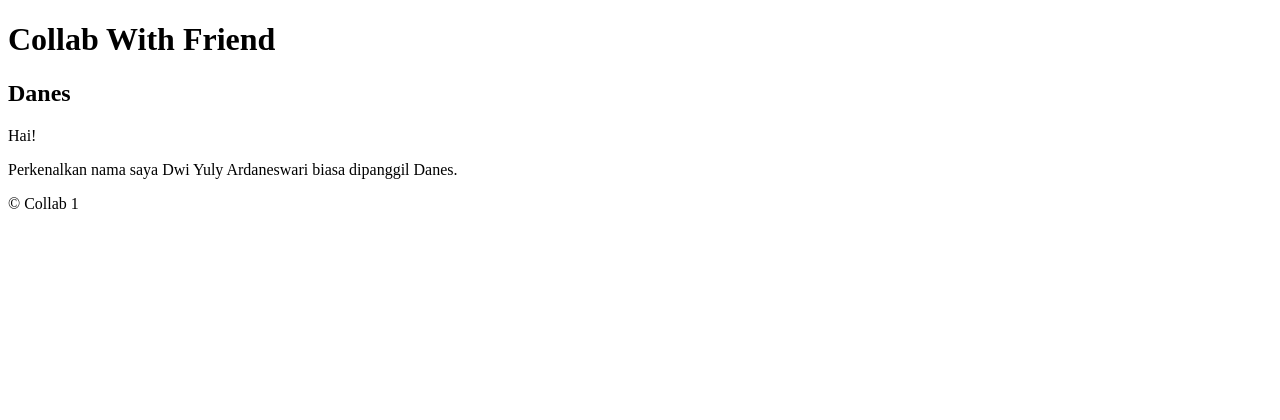
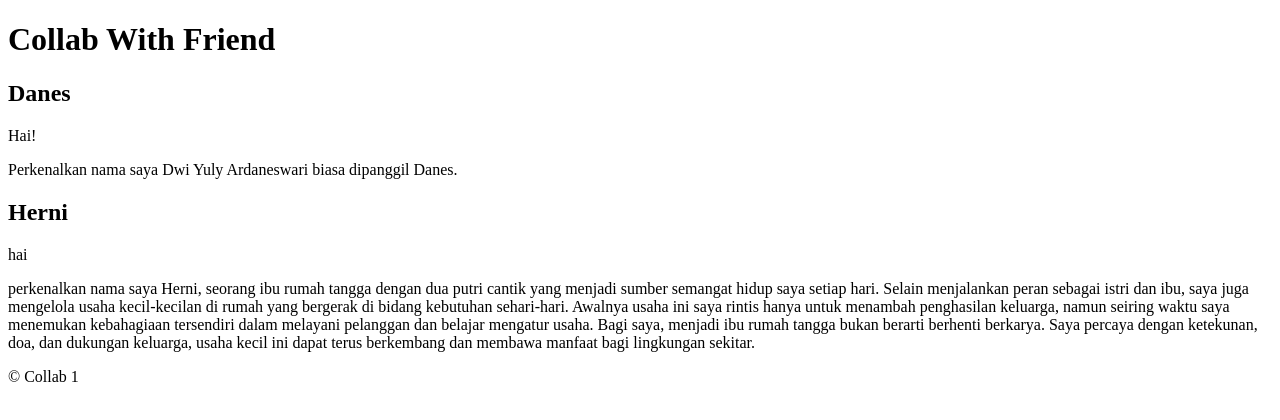
Before and after one commit to dwiyuly/git-collaboration, a plain HTML site: page index.html in a window 1280 px wide. Drawn offline with Linux system fonts and the light colour scheme.

Commit message:
sementara

```diff
--- a/index.html
+++ b/index.html
@@ -16,7 +16,13 @@
             <p>Hai!</p>
             <p>Perkenalkan nama saya Dwi Yuly Ardaneswari biasa dipanggil Danes.</p>
         </section>
-        <section class="mba herni"></section>
+        <section class="mba herni">
+            <h1>Herni</h1>
+            <p>hai</p>
+            <p>
+                perkenalkan nama saya Herni, seorang ibu rumah tangga dengan dua putri cantik yang menjadi sumber semangat hidup saya setiap hari. Selain menjalankan peran sebagai istri dan ibu, saya juga mengelola usaha kecil-kecilan di rumah yang bergerak di bidang kebutuhan sehari-hari. Awalnya usaha ini saya rintis hanya untuk menambah penghasilan keluarga, namun seiring waktu saya menemukan kebahagiaan tersendiri dalam melayani pelanggan dan belajar mengatur usaha. Bagi saya, menjadi ibu rumah tangga bukan berarti berhenti berkarya. Saya percaya dengan ketekunan, doa, dan dukungan keluarga, usaha kecil ini dapat terus berkembang dan membawa manfaat bagi lingkungan sekitar.
+            </p>
+        </section>
     </main>
     <footer class="footer">
         <p>&copy; Collab 1</p>
```
